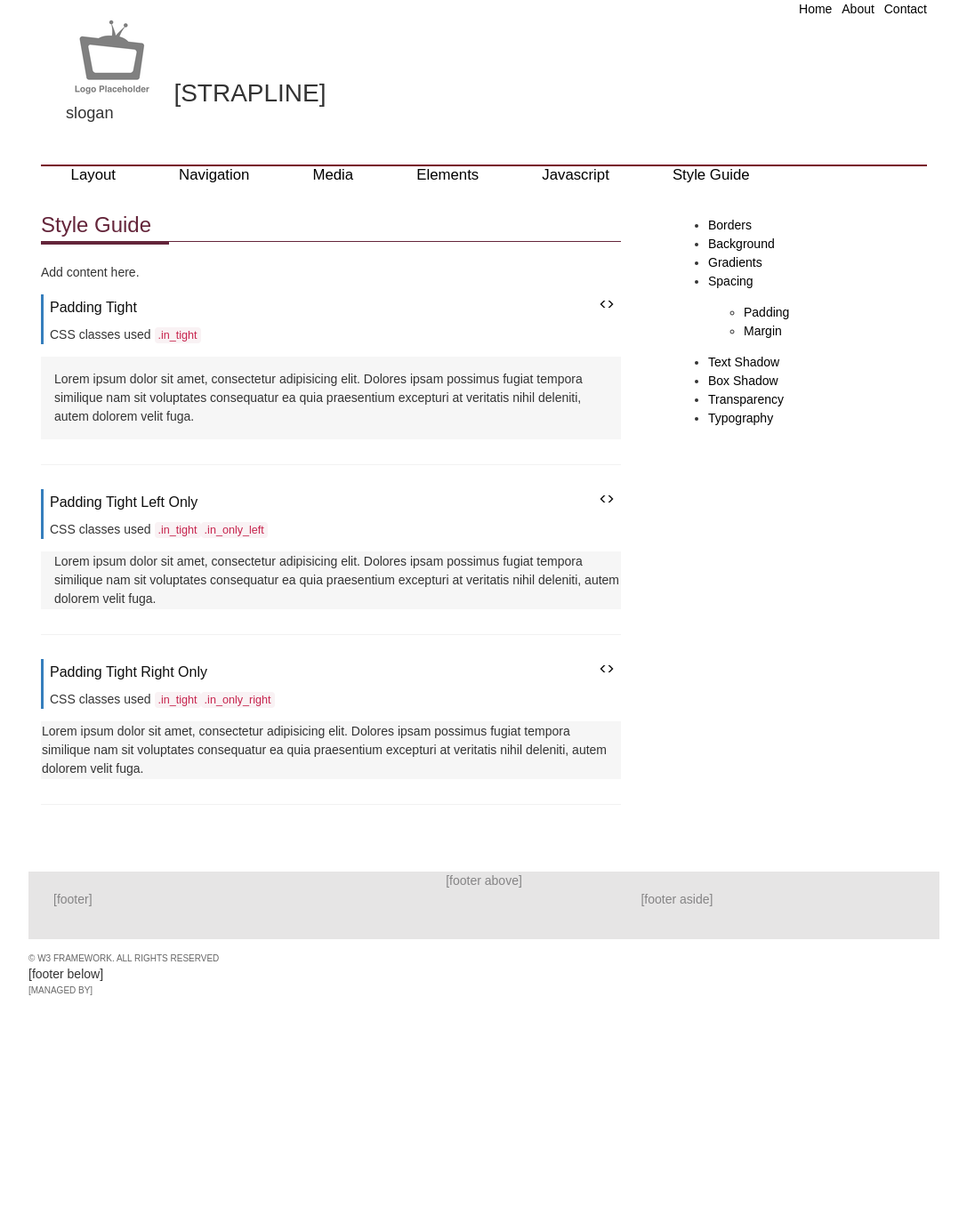
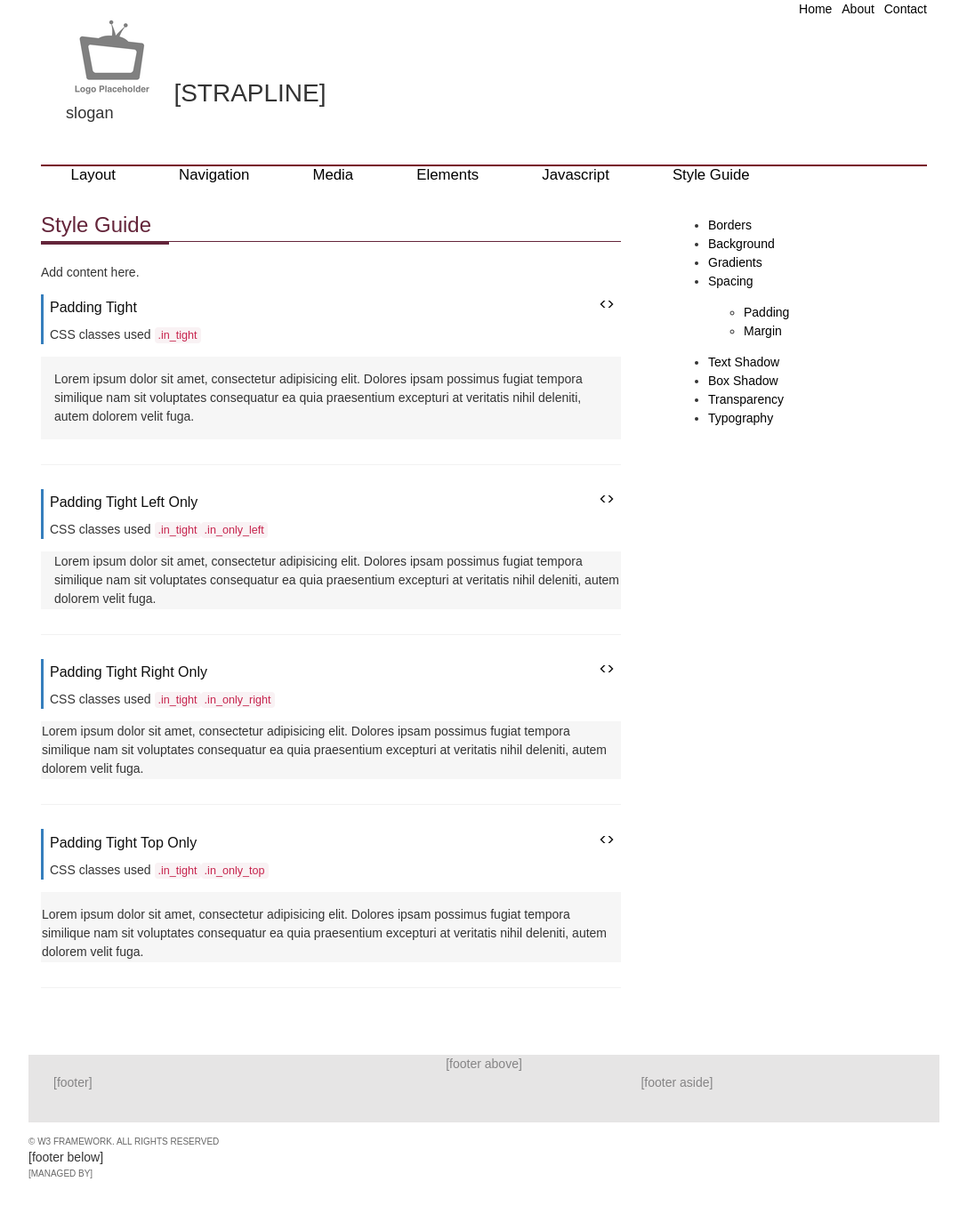
Before and after one commit to 2dpi/templates, a Jekyll site: the page built from www/elements/manual/style/padding.html, in a window 1280 px wide. Shown: the whole page at 89% size, without its empty margins (96-1183 px from the left). Built offline with Jekyll 4.4.1, drawn with Linux system fonts in a browser that asks for light colours; some web fonts are replaced; before the commit the page ends 1177 px from its top, so only the background shows below that.

Commit message:
adding pages

```diff
--- a/www/elements/manual/style/padding.html
+++ b/www/elements/manual/style/padding.html
@@ -50,6 +50,41 @@ description: w3 framework - style guide
 {% endraw %}{% endhighlight %}
         </div>
         <hr>
+        <div class="callout">
+          <h4>Padding Tight Top Only<i class="icon-embed float_right toggle"></i></h4>
+          <p>CSS classes used <code>.in_tight</code><code>.in_only_top</code></p>
+        </div>
+        <div class="toggle_hide group columns_2 flush out_tight out_only_bottom">
+          <div class="fill in_tight in_only_top">Lorem ipsum dolor sit amet, consectetur adipisicing elit. Dolores ipsam possimus fugiat tempora similique nam sit voluptates consequatur ea quia praesentium excepturi at veritatis nihil deleniti, autem dolorem velit fuga.</div>
+        </div>
+        <div class="toggle_show container_panel out_tight out_only_bottom in_tight fill">
+{% highlight html %}{% raw %}<!-- html code here -->
+<div class="in_tight in_only_right">Lorem ipsum dolor sit amet, consectetur adipisicing elit. Dolores ipsam possimus fugiat tempora similique nam sit voluptates consequatur ea quia praesentium excepturi at veritatis nihil deleniti, autem dolorem velit fuga.</div>
+{% endraw %}{% endhighlight %}
+        </div>
+        <hr>
+
+
+
+
+
+
+
+
+
+
+
+
+
+
+
+
+
+
+
+
+
+
 
 
 
```
